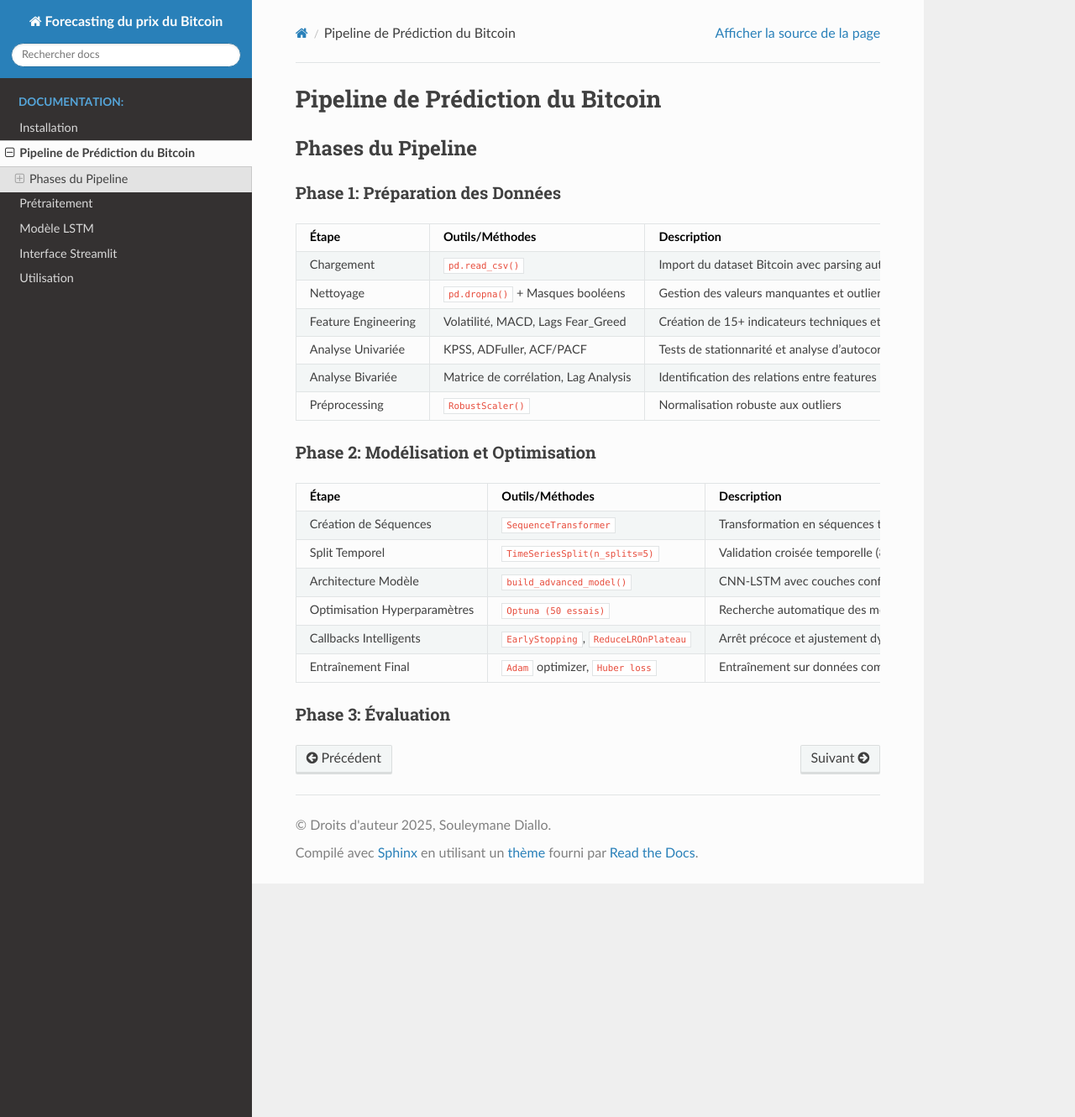
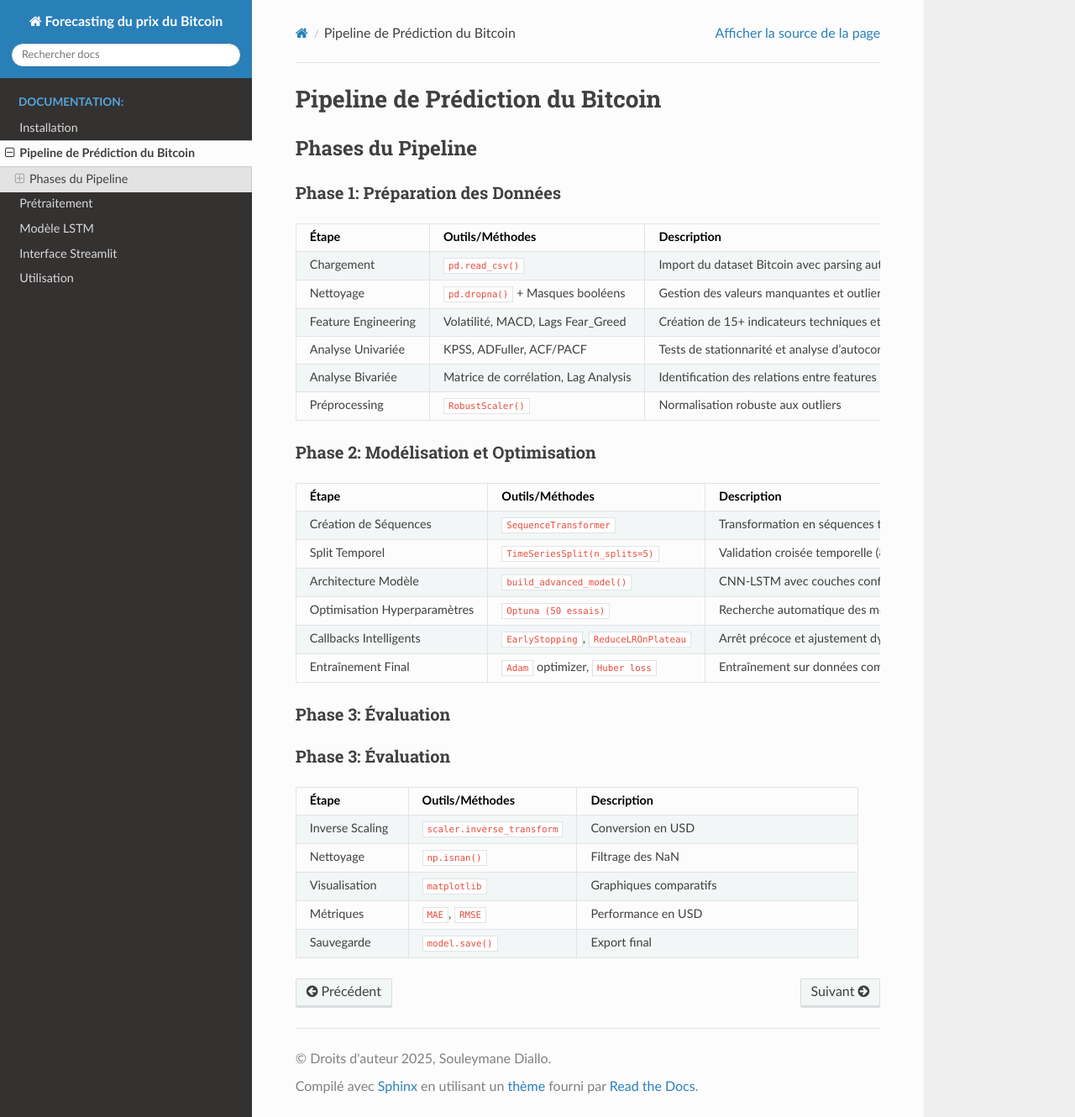
Before and after one commit to SouleymaneDiallo04/Forecasting-du-prix-du-Bitcoin, a Sphinx documentation site: the page built from docs/source/pipeline.rst, in a window 1280 px wide and 1330 px high. Shown: the whole window at 84% size. Built offline with Sphinx 7.4.7 and the Read the Docs theme 3.1.0, drawn with Linux system fonts in a browser that asks for light colours; pages that are not in the unit, such as notebooks, are missing from menus.

Commit message:
Update pipeline.rst

```diff
--- a/docs/source/pipeline.rst
+++ b/docs/source/pipeline.rst
@@ -89,3 +89,30 @@ Phase 3: Évaluation
    * - Sauvegarde
     * - ``model.save()`` + ``joblib``
       - Export du modèle et du pipeline de préprocessing
+
+
+Phase 3: Évaluation
+^^^^^^^^^^^^^^^^^^^
+
+.. list-table::
+   :header-rows: 1
+   :widths: 20 30 50
+
+   * - Étape
+     - Outils/Méthodes
+     - Description
+   * - Inverse Scaling
+     - ``scaler.inverse_transform``
+     - Conversion en USD
+   * - Nettoyage
+     - ``np.isnan()``
+     - Filtrage des NaN
+   * - Visualisation
+     - ``matplotlib``
+     - Graphiques comparatifs
+   * - Métriques
+     - ``MAE``, ``RMSE``
+     - Performance en USD
+   * - Sauvegarde
+     - ``model.save()``
+     - Export final
```
